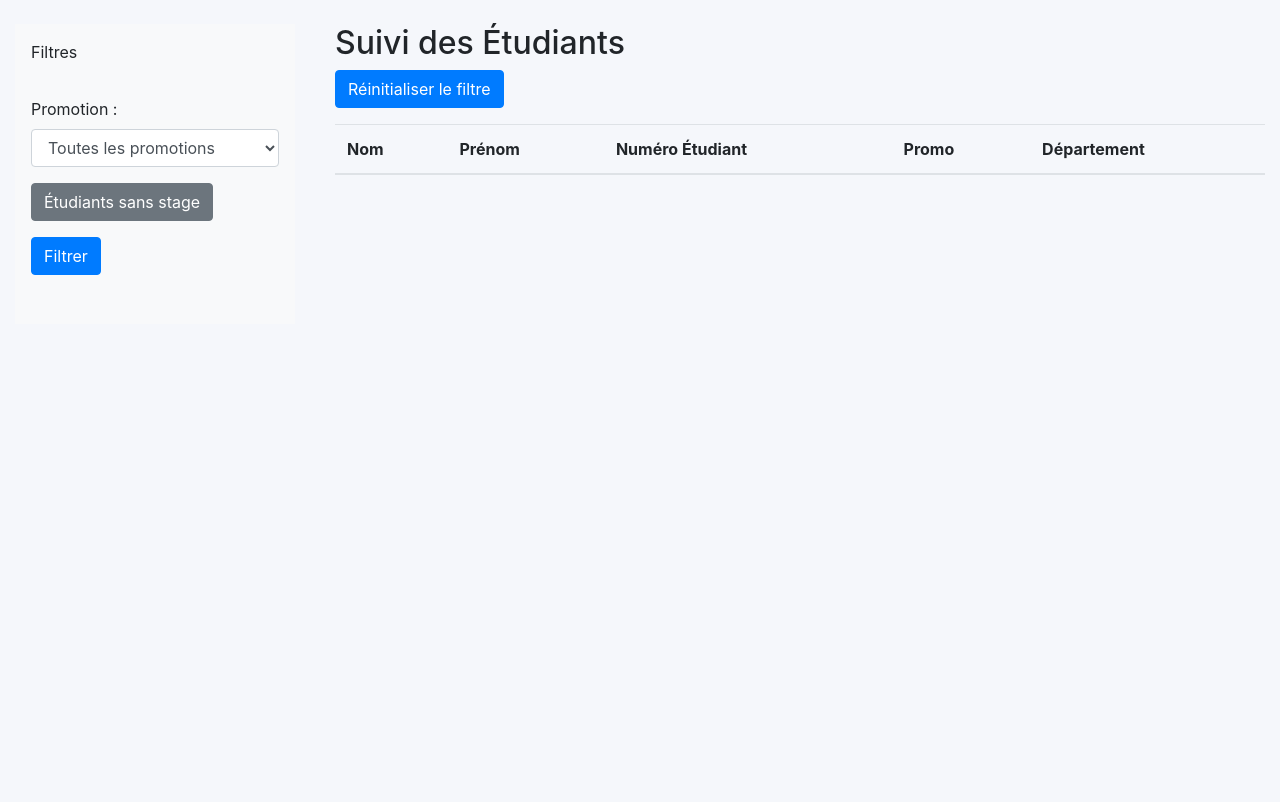
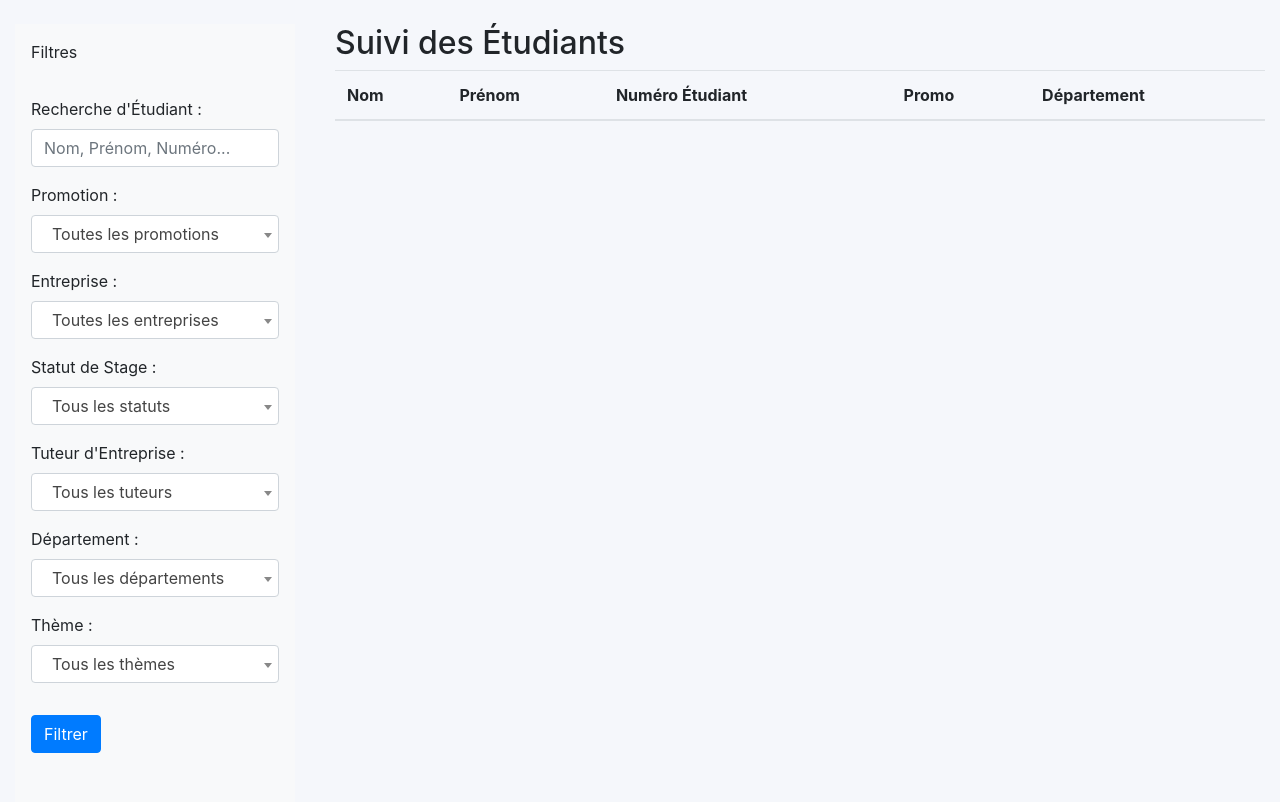
Before and after one commit to VODMANN/ApprentiStage_Django, a Django app: page /suivi-etudiants/ in a window 1280 px wide. Shown: the part 62-864 px from the top of the page. Before the commit the page ends 337 px from the top, so only its background shows below. Run offline with Django 4.2, Linux system fonts and the light colour scheme; a user stored in the database is signed in; tables that the repository leaves empty hold one stand-in row (values such as "Sample post"); lists and menus that the app fills with data are empty; parts of the project's set-up code (start-up, migrations or seed data) failed here and were passed over; some libraries are stand-ins or nearby versions.

Commit message:
ajout de recherche des filtres au suivi etudiant+ recherche etudiant

```diff
--- a/ApprentiStageDjango/lesApprentiStage/templates/enseignant/suivi_etudiants.html
+++ b/ApprentiStageDjango/lesApprentiStage/templates/enseignant/suivi_etudiants.html
@@ -1,28 +1,104 @@
 {% extends "base.html" %}
 
 {% block content %}
+<link
+  href="https://cdnjs.cloudflare.com/ajax/libs/select2/4.0.13/css/select2.min.css"
+  rel="stylesheet" />
+
+  <style>
+  /* Personnalisation du style de Select2 */
+  .select2-container--default .select2-selection--single {
+    border: 1px solid #ced4da;
+    padding: .375rem .75rem;
+    height: calc(1.5em + .75rem + 2px);
+  }
+  .select2-container--default .select2-selection--single .select2-selection__rendered {
+    line-height: 1.5;
+  }
+  .select2-container--default .select2-selection--single .select2-selection__arrow {
+    height: calc(1.5em + .75rem + 2px);
+  }
+</style>
 <div class="container-fluid mt-4">
   <div class="row">
-    <!-- Barre latérale pour les filtres à gauche -->
+    <!-- Barre latérale pour les filtres -->
     <div class="col-md-3">
-      <div class="d-flex flex-column flex-shrink-0 p-3 bg-light" style="width: 280px;">
+      <div class="d-flex flex-column flex-shrink-0 p-3 bg-light"
+        style="width: 280px;">
         <span class="fs-4">Filtres</span>
         <form action="{% url 'lesApprentiStage:suivi_etudiants' %}" method="get">
           <ul class="nav nav-pills flex-column mb-auto">
             <hr>
+
+            <li class="nav-item mb-3">
+              <label>Recherche d'Étudiant :</label>
+              <input type="text" class="form-control" name="recherche_etudiant" placeholder="Nom, Prénom, Numéro...">
+            </li>
+
+            <!-- Filtre par Promo -->
             <li class="nav-item mb-3">
               <label>Promotion :</label>
-              <select class="form-control" name="promo">
-                <option value="">Toutes les promotions</option>
-                <option value="2A">2e Année</option>
-                <option value="3A">3e Année</option>
-                <!-- Ajoutez d'autres options de promotion ici -->
+              <select class="form-control select2" name="promo">
+                <option value>Toutes les promotions</option>
+                {% for promo in promos %}
+                <option value="{{ promo.id }}">{{ promo.nomPromo }}</option>
+                {% endfor %}
               </select>
             </li>
-            <li>
-              <a href="?stage=sans_stage" class="btn btn-secondary">Étudiants sans stage</a>
 
+            <!-- Filtre par Entreprise -->
+            <li class="nav-item mb-3">
+              <label>Entreprise :</label>
+              <select class="form-control select2" name="entreprise">
+                <option value>Toutes les entreprises</option>
+                {% for entreprise in entreprises %}
+                <option value="{{ entreprise.numSiret }}">{{ entreprise.nomEnt}}</option>
+                {% endfor %}
+              </select>
             </li>
+
+            <li class="nav-item mb-3">
+              <label>Statut de Stage :</label>
+              <select class="form-control select2" name="statut_stage">
+                <option value>Tous les statuts</option>
+                <option value="valide">Validé</option>
+                <option value="en_attente">En attente de validation</option>
+                <option value="sans_stage">Sans stage</option>
+              </select>
+            </li>
+
+            <li class="nav-item mb-3">
+              <label>Tuteur d'Entreprise :</label>
+              <select class="form-control select2" name="tuteur">
+                <option value>Tous les tuteurs</option>
+                {% for tuteur in tuteurs %}
+                <option value="{{ tuteur.id }}">{{ tuteur.nomTuteur }} {{tuteur.prenomTuteur }}</option>
+                {% endfor %}
+              </select>
+            </li>
+
+            <!-- Filtre par Département -->
+            <li class="nav-item mb-3">
+              <label>Département :</label>
+              <select class="form-control select2" name="departement">
+                <option value>Tous les départements</option>
+                {% for departement in departements %}
+                <option value="{{ departement.id }}">{{ departement.nomDep }}</option>
+                {% endfor %}
+              </select>
+            </li>
+
+            <!-- Filtre par Thème -->
+            <li class="nav-item mb-3">
+              <label>Thème :</label>
+              <select class="form-control select2" name="theme">
+                <option value>Tous les thèmes</option>
+                {% for theme in themes %}
+                <option value="{{ theme.id }}">{{ theme.nomTheme }}</option>
+                {% endfor %}
+              </select>
+            </li>
+
             <li>
               <input type="submit" class="btn btn-primary mt-3" value="Filtrer">
             </li>
@@ -35,9 +111,6 @@
     <!-- Section principale pour afficher les étudiants -->
     <div class="col-md-9">
       <h2>Suivi des Étudiants</h2>
-      <div class="mb-3">
-        <a href="?" class="btn btn-primary">Réinitialiser le filtre</a>
-      </div>
       <table class="table">
         <thead>
           <tr>
@@ -63,4 +136,11 @@
     </div>
   </div>
 </div>
+<script
+  src="https://cdnjs.cloudflare.com/ajax/libs/select2/4.0.13/js/select2.min.js"></script>
+<script>
+  $(document).ready(function() {
+    $('.select2').select2();
+  });
+</script>
 {% endblock %}
--- a/ApprentiStageDjango/lesApprentiStage/views.py
+++ b/ApprentiStageDjango/lesApprentiStage/views.py
@@ -7,7 +7,7 @@ from django.http import HttpResponse, HttpResponseForbidden, JsonResponse
 from django.contrib.auth.views import LoginView
 from django.contrib.auth.views import redirect_to_login
 
-from .models import Departement, Document, EnseignantPromo, Evaluation, Offre, ProfilEtudiant, Entreprise, Contrat, Promo, Theme, Utilisateur,Soutenance,Salle,ProfilEnseignant
+from .models import Departement, Document, EnseignantPromo, Evaluation, Offre, ProfilEtudiant, Entreprise, Contrat, Promo, Theme, Tuteur, Utilisateur,Soutenance,Salle,ProfilEnseignant
 from django.contrib import messages
 from django.db.models import Q
 from django.http import HttpResponseForbidden
@@ -611,18 +611,68 @@ def upload_csv(request):
 def suivi_etudiants(request):
     user = request.user
     enseignant = ProfilEnseignant.objects.get(utilisateur=user)
+    etudiants = ProfilEtudiant.objects.all()
+
+    # Récupération des filtres
+    promo_filter = request.GET.get('promo')
+    entreprise_filter = request.GET.get('entreprise')
+    departement_filter = request.GET.get('departement')
+    theme_filter = request.GET.get('theme')
+    promo_filter = request.GET.get('promo')
+    statut_stage = request.GET.get('statut_stage')
+    tuteur_filter = request.GET.get('tuteur')
+    recherche_etudiant = request.GET.get('recherche_etudiant', '')
+
 
     if enseignant.roleEnseignant == ProfilEnseignant.CHEF_DEPARTEMENT:
-        etudiants = ProfilEtudiant.objects.filter(idDepartement__chef=enseignant)
+        etudiants = etudiants.filter(idDepartement__chef=enseignant)
     elif enseignant.roleEnseignant == ProfilEnseignant.ENSEIGNANT_PROMO:
         promos_gerees = EnseignantPromo.objects.filter(enseignant=enseignant).values_list('promo', flat=True)
-        etudiants = ProfilEtudiant.objects.filter(promo__in=promos_gerees)
-    else:
-        etudiants = ProfilEtudiant.objects.none()
+        etudiants = etudiants.filter(promo__in=promos_gerees)
 
-    filter_stage = request.GET.get('stage', None)
-    if filter_stage == 'sans_stage':
-        etudiants = etudiants.exclude(
-            contrat__estValide=True,
+    # Application des filtres
+    if promo_filter:
+        etudiants = etudiants.filter(promo_id=promo_filter)
+    if entreprise_filter:
+        etudiants = etudiants.filter(contrat__entreprise_id=entreprise_filter)
+    if departement_filter:
+        etudiants = etudiants.filter(idDepartement_id=departement_filter)
+    if theme_filter:
+        etudiants = etudiants.filter(contrat__theme_id=theme_filter)
+    if statut_stage:
+        if statut_stage == 'valide':
+            etudiants = etudiants.filter(contrat__estValide=True)
+        elif statut_stage == 'en_attente':
+            etudiants = etudiants.filter(contrat__estValide=False)
+        elif statut_stage == 'sans_stage':
+            etudiants = etudiants.exclude(contrat__isnull=False)
+    if tuteur_filter:
+        etudiants = etudiants.filter(contrat__tuteur__id=tuteur_filter)
+    if recherche_etudiant:
+        etudiants = etudiants.filter(
+            Q(nomEtu__icontains=recherche_etudiant) |
+            Q(prenomEtu__icontains=recherche_etudiant) |
+            Q(numEtu__icontains=recherche_etudiant)
         )
-    return render(request, 'enseignant/suivi_etudiants.html', {'etudiants': etudiants})
+
+
+
+
+
+
+    # Transmettre les options de filtrage au template
+    promos = Promo.objects.all()
+    entreprises = Entreprise.objects.all()
+    departements = Departement.objects.all()
+    themes = Theme.objects.all()
+    tuteurs = Tuteur.objects.all()
+
+
+    return render(request, 'enseignant/suivi_etudiants.html', {
+        'etudiants': etudiants,
+        'tuteurs': tuteurs,
+        'promos': promos,
+        'entreprises': entreprises,
+        'departements': departements,
+        'themes': themes
+    })
```
